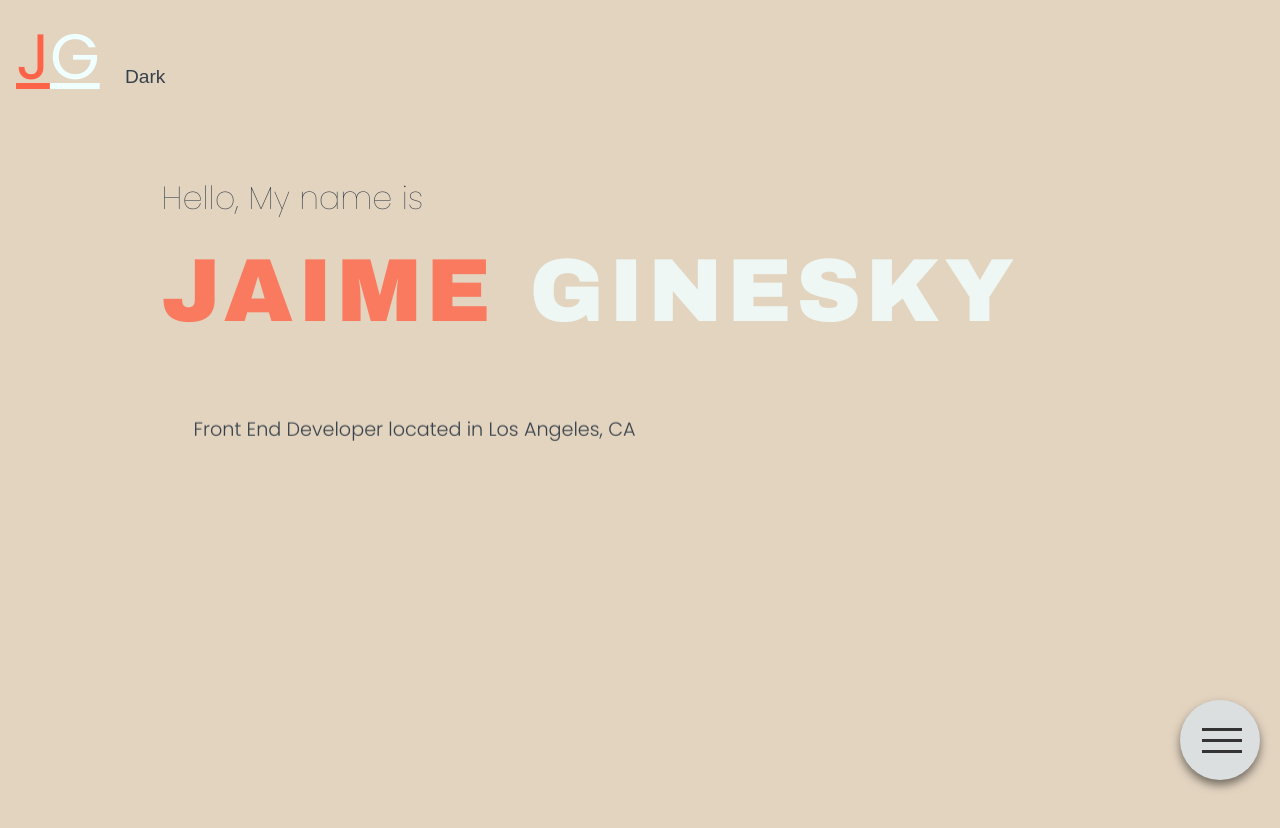
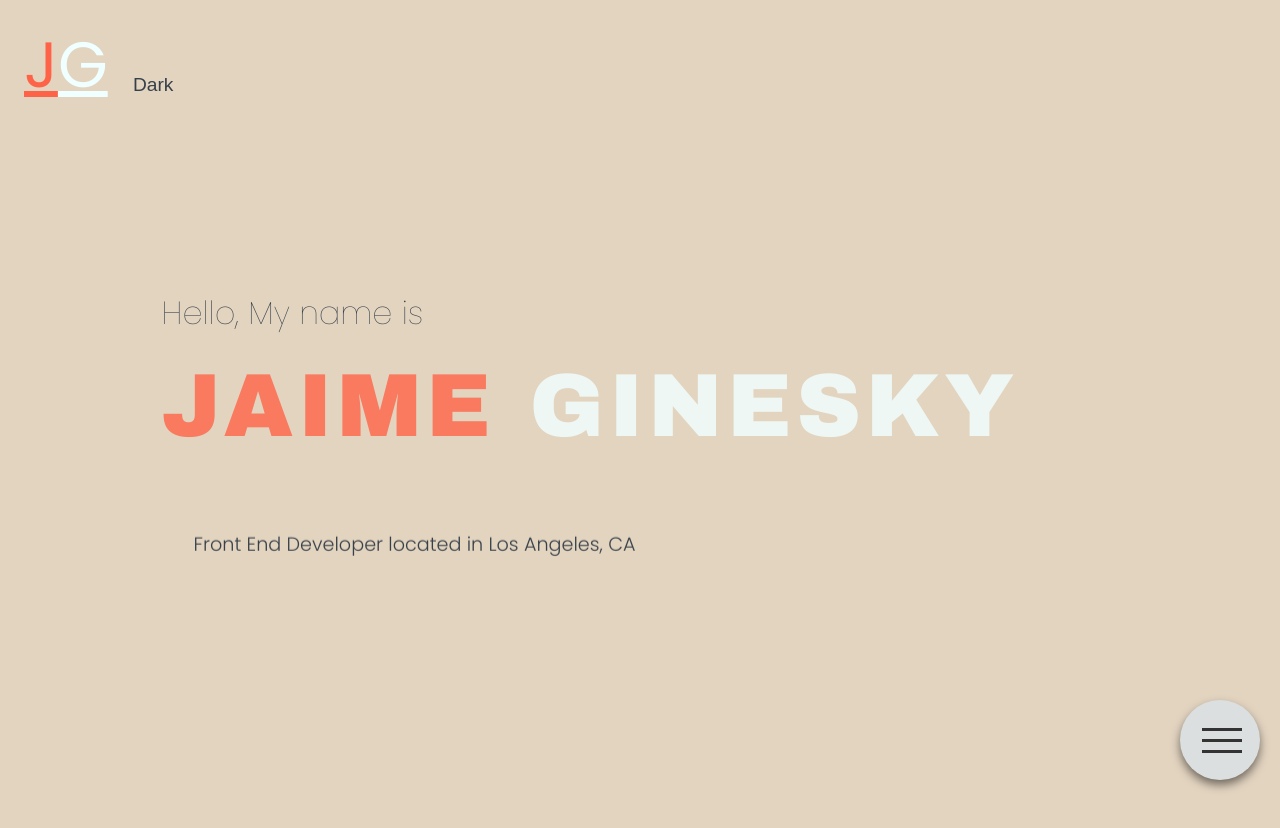
Before and after one commit to Jaime-Ginesky/port-home-page, a website: page index.html in a window 1280 px wide. Shown: the top 828 px of the page. Drawn offline with Linux system fonts and the light colour scheme; a web font is replaced by a local one.

Commit message:
debugging

```diff
--- a/css/styles.css
+++ b/css/styles.css
@@ -1,3 +1,4 @@
+
 @import url('https://fonts.googleapis.com/css2?family=Archivo+Black&family=Arvo&family=Gruppo&family=Inclusive+Sans&family=Karla:ital,wght@1,500&family=Nixie+One&family=Noto+Sans+SC:wght@700&display=swap');
 @import url('https://fonts.googleapis.com/css2?family=Archivo+Black&family=Arvo&family=Gruppo&family=Inclusive+Sans&family=Karla:ital,wght@1,500&family=Nixie+One&family=Noto+Sans+SC:wght@700&display=swap');
 
@@ -10,6 +11,12 @@ html {
   box-sizing: inherit;
 }
 
+
+ #theme {
+    width: 100vw;
+    height: 100vh;
+  }
+
 body {
   font-family: "Poppins", sans-serif;
   height: 100vh;
@@ -19,6 +26,12 @@ body {
   text-rendering: geometricPrecision;
   -webkit-font-smoothing: antialiased;
 }
+/* body.dark-mode-theme {
+  background:#797269;
+  opacity:100%;
+  color: var(--background-color);
+} */
+
 
 /* .dark-mode-theme body {
   background: #374049;
@@ -328,10 +341,6 @@ a:focus {
     /* color: steelblue; */
   }
 
-  #theme {
-    width: 100vw;
-    height: 100vh;
-  }
 
   a {
     text-decoration: none;
@@ -342,15 +351,10 @@ a:focus {
   background: #797269;
   color:azure;
 }
-.dark-mode-theme {
-  background:#797269;
-  opacity:100%;
-  color: var(--background-color);
-}
+
 .dark-mode-theme #toggle-btn:hover {
   color: tomato;
 }
 .dark-mode-theme .home-container h3 {
   color:azure;
-
 }
--- a/index.html
+++ b/index.html
@@ -18,24 +18,18 @@
   />
     <title>Jaime Ginesky Front End Devloper</title>
 </head>
+<body id="theme">
 
-<body>
+    <!-- <div class="material-menu-wrapper"> -->
       <div class="material-menu-wrapper">
-      <main id="theme">
+
         <div class="material-menu">
-          <header class="header">
-            <a class="brand-btn" href="contact.html">J</a><a class="brand2">G</a>
-
-          <!-- <div class="nav-links"> -->
-        <button id="toggle-btn" class="dark-mode-toggle">Dark</button>
-      </header>
           <div class="material-btn">
             <div class="material-hamburger">
               <div class="material-patty"></div>
               <div class="material-patty"></div>
               <div class="material-patty"></div>
             </div>
-
           </div>
           <div class="material-content">
             <nav>
@@ -49,6 +43,13 @@
           </div>
         </div>
         </div>
+        <header class="header">
+          <a class="brand-btn" href="contact.html">J</a><a class="brand2">G</a>
+
+        <!-- <div class="nav-links"> -->
+         <button id="toggle-btn" class="dark-mode-toggle">Dark</button>
+       </header>
+
         <section class="home-container">
           <h3>Hello, My name is</h3>
           <h1><span>JAIME</span><span class="home-title"> GINESKY</span></h1>
@@ -56,7 +57,6 @@
           <h2> Front End Developer located in Los Angeles, CA</h2>
         </div>
       </section>
-  </main>
     <script src="src/script.js"></script>
   </body>
 </html>
```
Lines whose indentation alone changed are shown as unchanged.
